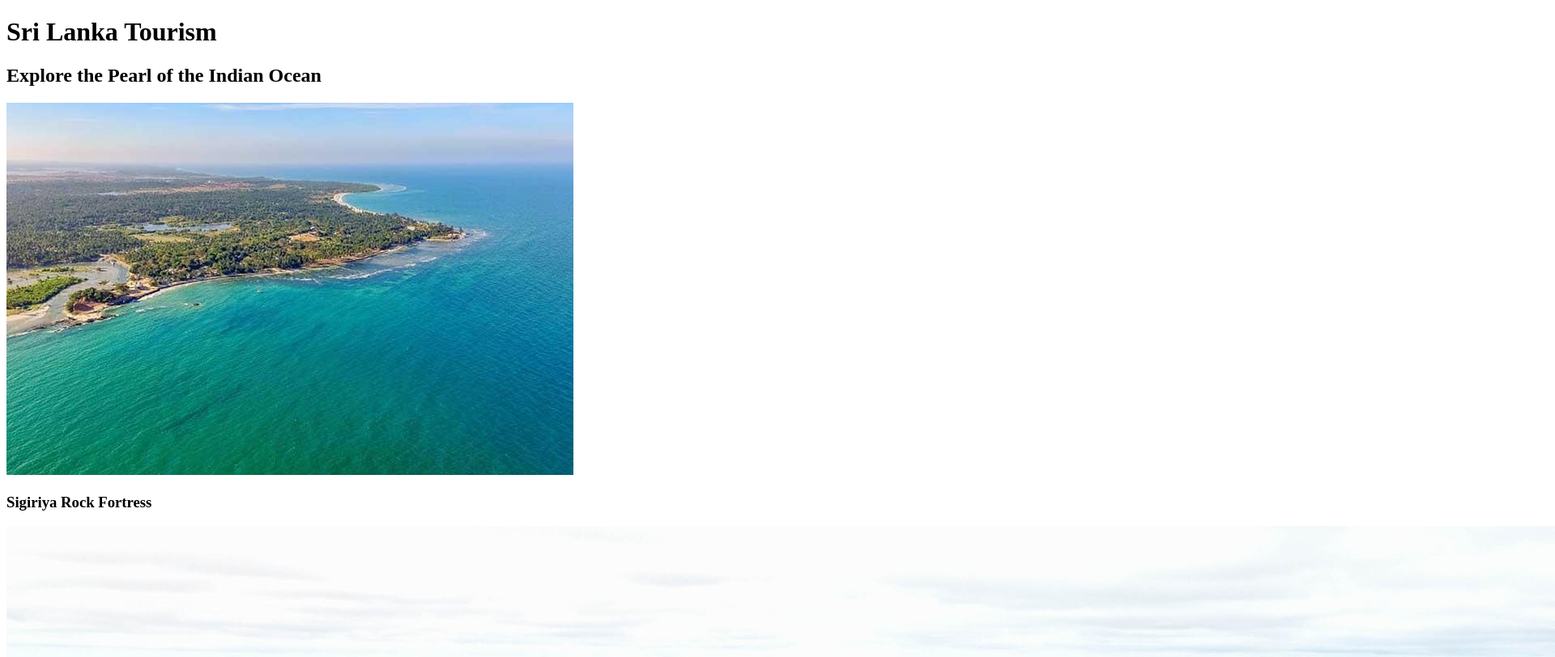
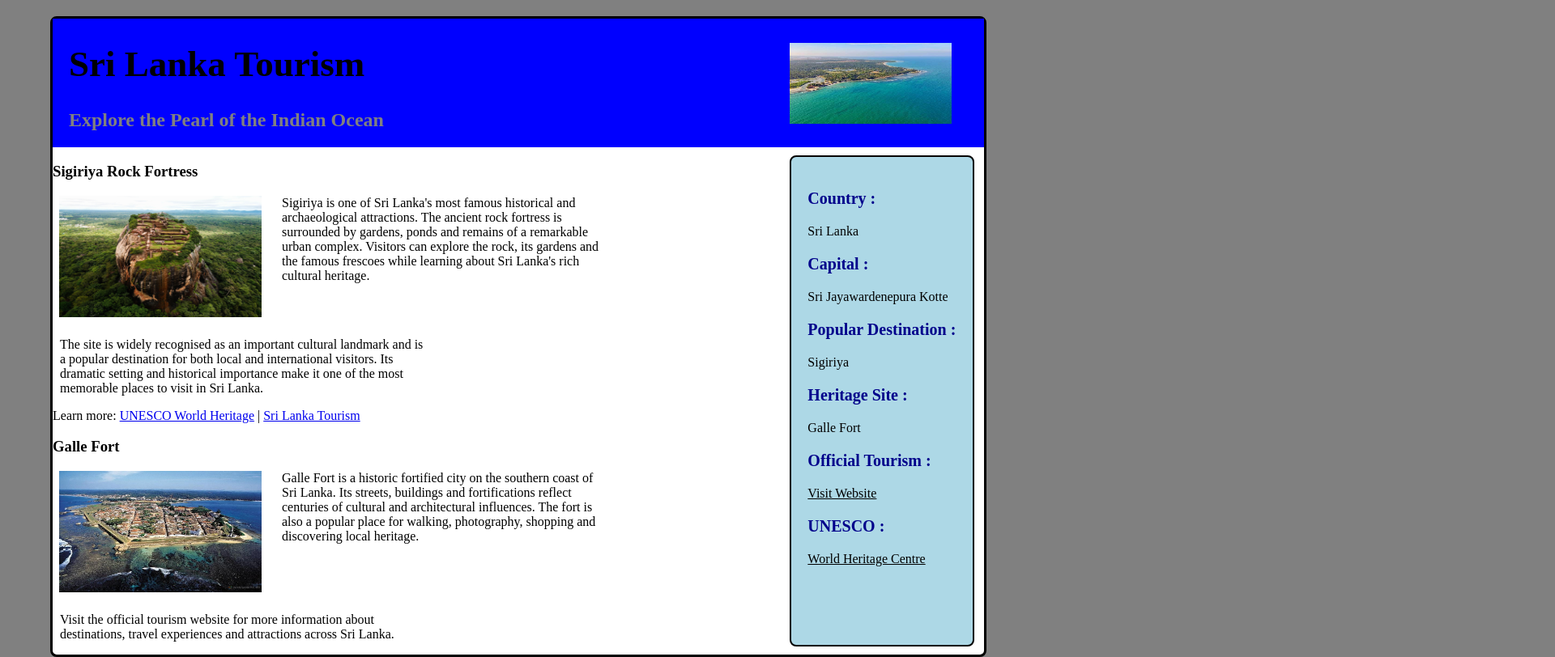
Before and after one commit to pasindusanjaya24-source/practice-code, a plain HTML site: page frontend/assignments/ass2/Assessment 03/index.html in a window 1280 px wide. Shown: the top 812 px of the page at 81% size, 1920 px wide, since content can reach past the window. Drawn offline with Linux system fonts and the light colour scheme.

Commit message:
complete tourism web page in css

```diff
--- a/frontend/assignments/ass2/Assessment 03/css/style.css
+++ b/frontend/assignments/ass2/Assessment 03/css/style.css
@@ -1,3 +1,99 @@
+body{
+
+	background-color:gray;
+}
+.container{
+	margin:20px auto;
+	background-color:white;
+	border:3px solid black;
+	border-radius:8px;
+	width:1150px;
+}
+.headerBar{
+	display:flex;
+	flex-direction:row;
+	justify-content:space-between;
+	background-color:blue;
+}
+
+.headerBar .titleBox{
+	margin-left:20px;
+}
+.headerBar .titleBox h1{
+	font-size:45px;
+}
+
+.headerBar .titleBox h2{
+	color:grey;
+	font-size:24px;;
+}
+.headerBar .picBox{
+	display:flex;
+	align-items:center;
+	margin-right:40px;
+}
+.headerBar .picBox img{
+	width:200px;
+	height:100px;
+}
+
+
+.mainContent{
+	display:flex;
+	flex-direction:row;
+	justify-content:space-between;
+}
+
+.mainContent .mainTextArea .featureImage{
+	width:250px;
+	height:150px;
+	float:left;
+	margin-left:8px;
+	margin-right:25px;
+	margin-bottom:25px;
+
+}
+.mainContent .mainTextArea .featureImage +p{
+	width:75%;
+}
+.mainContent .mainTextArea .featureImage + p + p {
+    clear: left;
+	width:50%;
+	margin-left:9px;
+}
+
+.mainContent .sizeBar{
+	width:35%;
+	background-color:lightblue;
+	padding-left:13px;
+	margin:10px 12px 10px 10px;
+	border:2px solid black;
+	border-radius:8px;
+	padding:20px;
+}
+
+.mainContent .sizeBar{
+
+}
+
+.sizeBar .label{
+	font-weight:bold;
+	font-size:20px;;
+	color:darkblue;
+}
+.sizeBar .detail{
+	font-size:16px;;
+	color:black;
+}
+.sizeBar .detail a{
+	color:black;
+}
+.sizeBar .detail a:hover{
+	color:blue;
+	cursor:pointer;
+
+}
+
 /* Complete this CSS file only. DO NOT modify index.html. */
 /* 1. Page background, font and default spacing */
 /* 2. Main container: width, centering, border and shadow */
```
